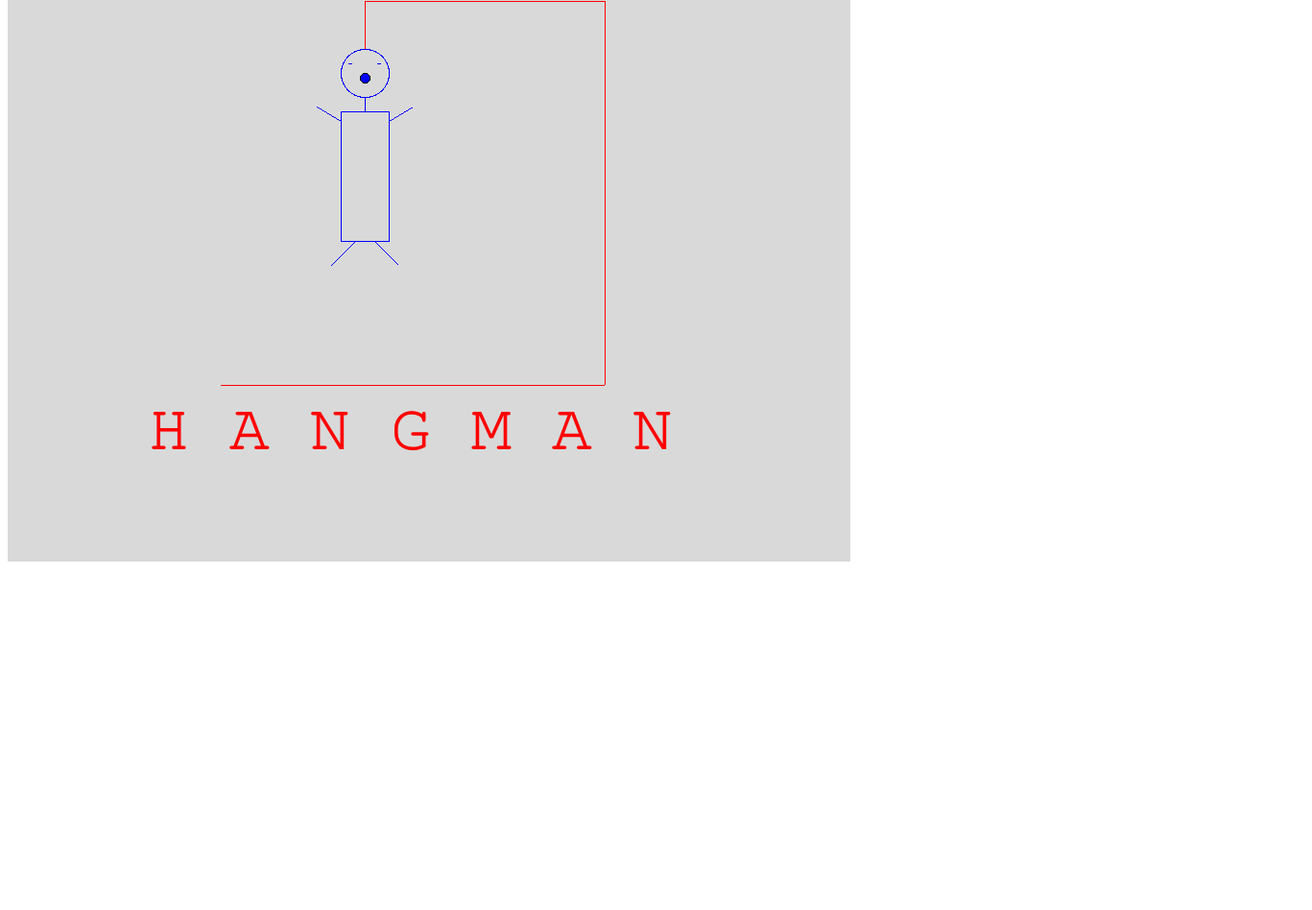
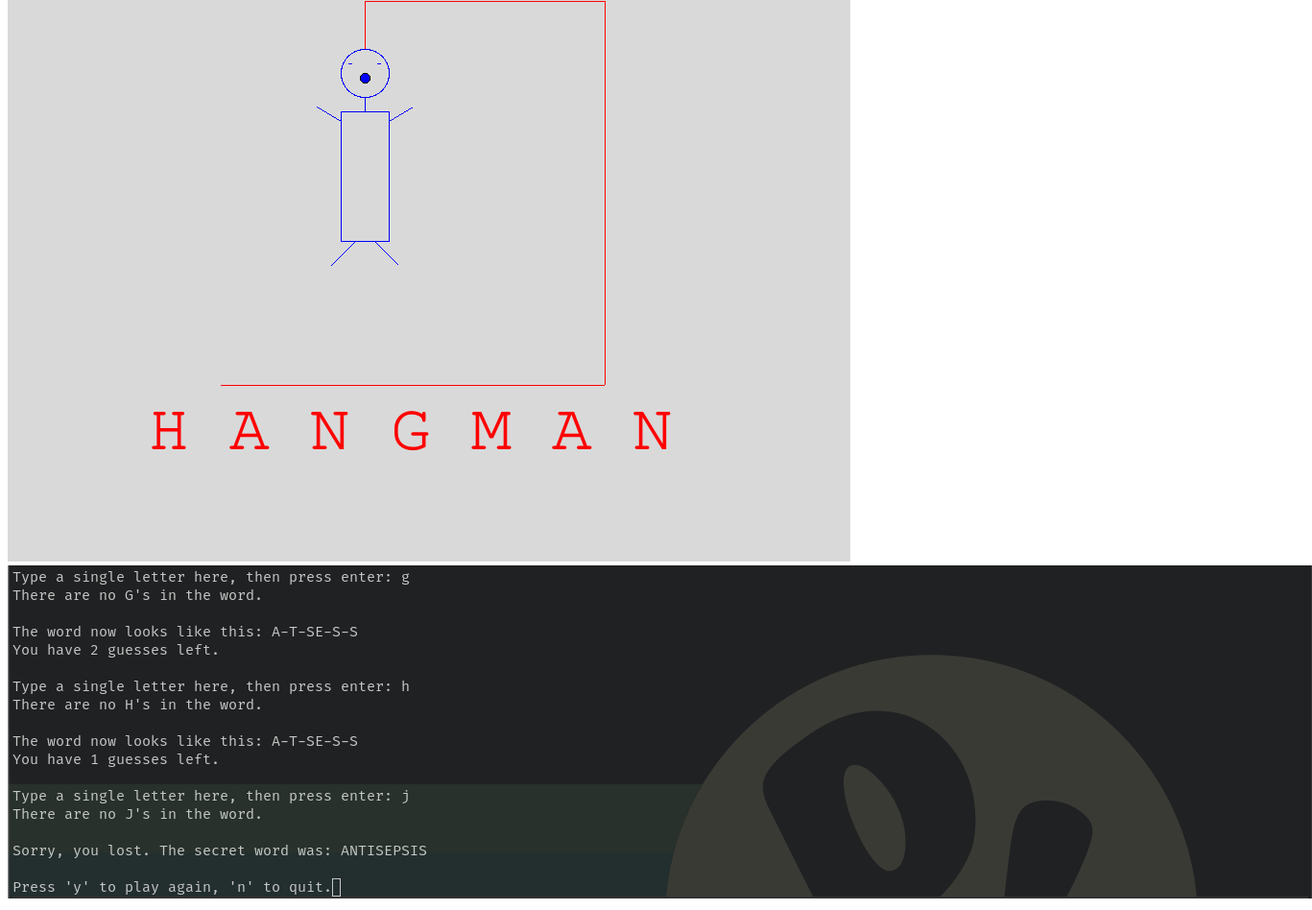
Before and after one commit to Caleb-Mitchell/repo-readme-images, a plain HTML site: page index.html in a window 1280 px wide. Shown: the part 1226-2174 px from the top of the page at 96% size, 1367 px wide, since content can reach past the window. Before the commit the page ends 1823 px from the top, so only its background shows below. Drawn offline with Linux system fonts and the light colour scheme.

Commit message:
Add screenshot for hangman cli

```diff
--- a/index.html
+++ b/index.html
@@ -7,5 +7,6 @@
   <body>
     <img src="public/images/my_music_notes_screenshot.png" alt="screenshot of my-music-notes website">
     <img src="public/images/hangman_screenshot.png" alt="screenshot of my-music-notes website">
+    <img src="public/images/hangman_screenshot_cli.png" alt="screenshot of my-music-notes website">
   </body>
 </html>
```
Also changed, not shown: public/images/hangman_screenshot_cli.png (added).
